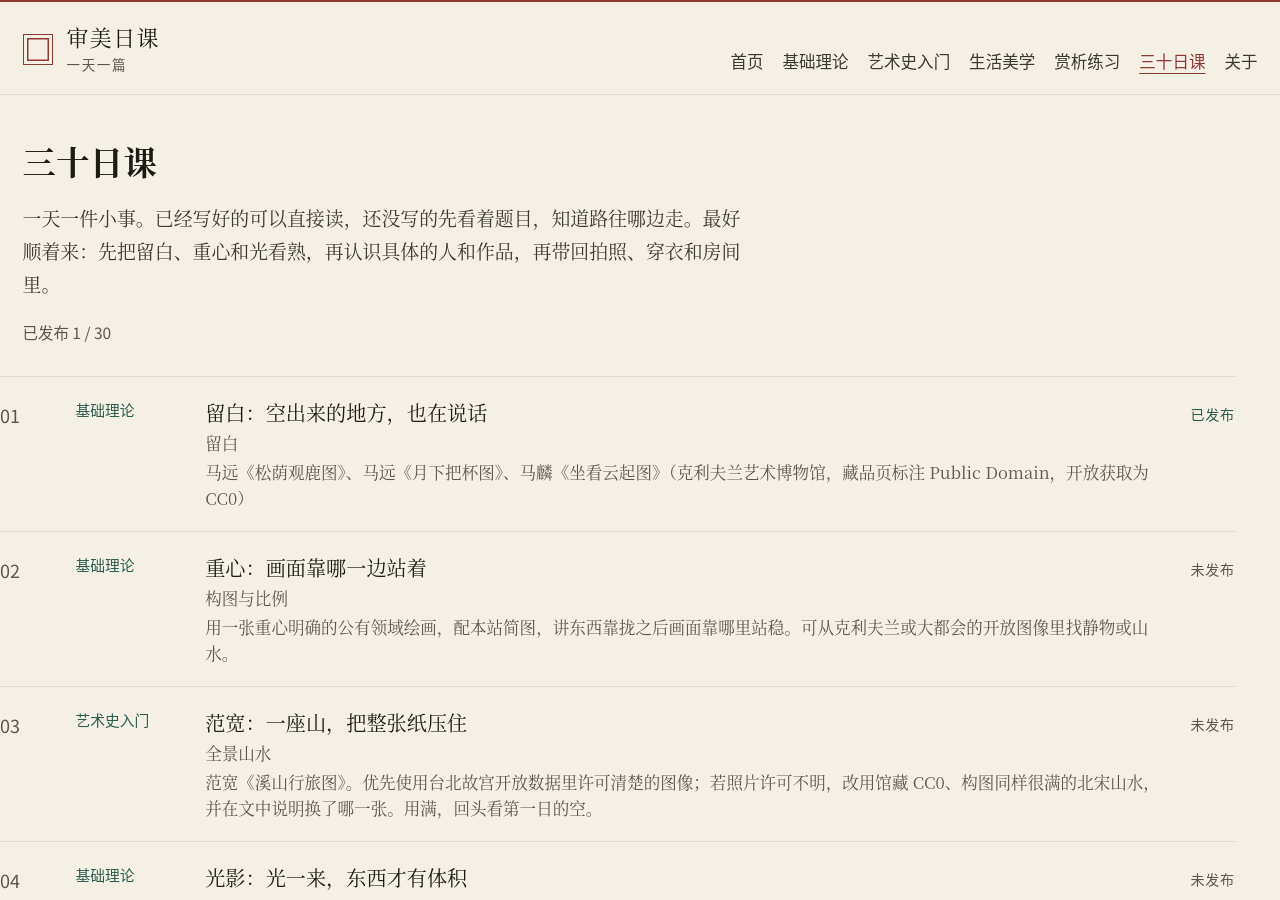
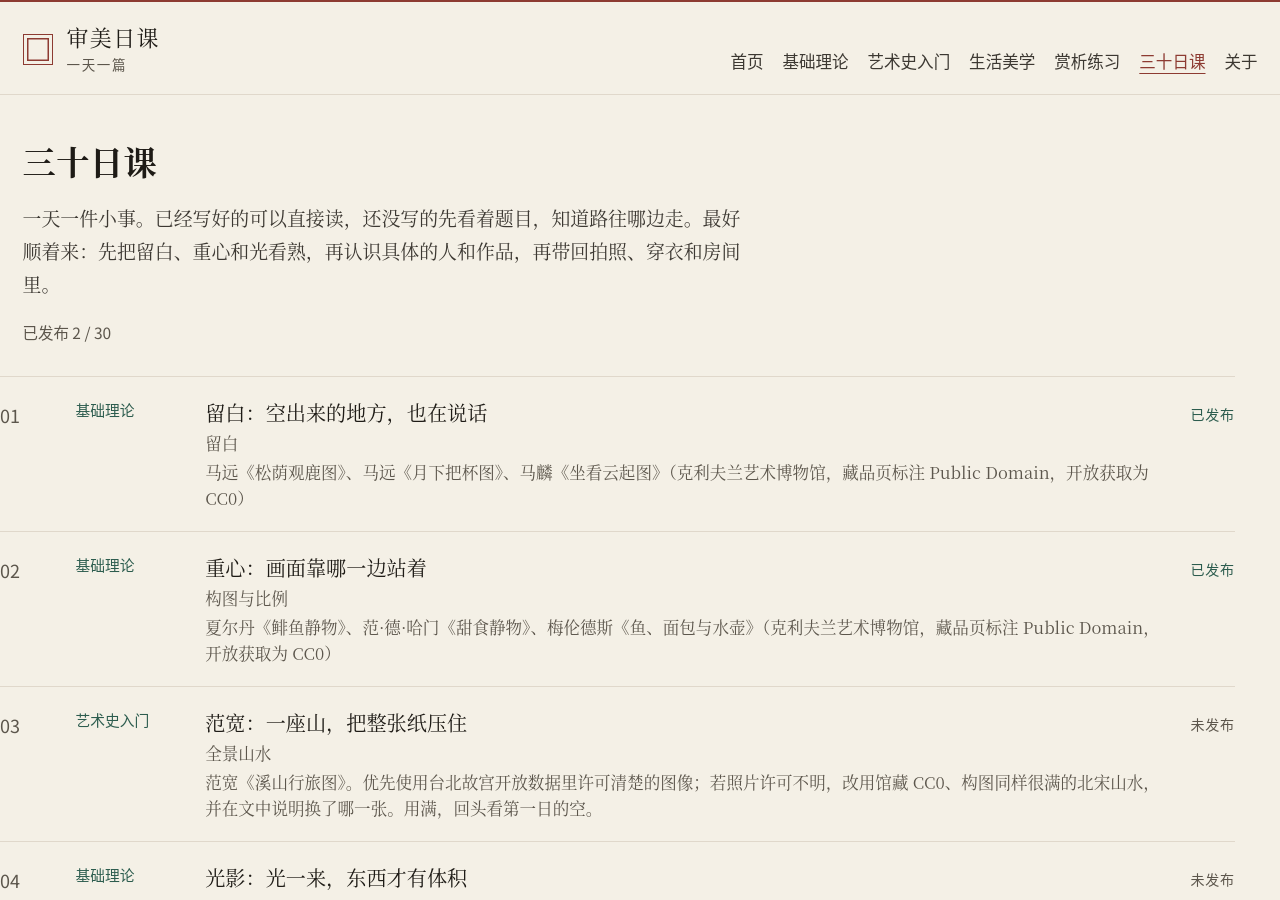
Before and after one commit to 57cx/aesthetics-daily, a Jekyll site: the page built from curriculum.html, in a window 1280 px wide and 900 px high. Built offline with Jekyll 4.4.1, drawn with Linux system fonts in a browser that asks for light colours; part of the change alters nothing that is shown.

Commit message:
Publish day 2 on where a picture stands. (#2)
Add the article on visual weight, three Cleveland open-access still lifes, and mark the day published.

Co-authored-by: Cursor Agent <cursoragent@cursor.com>
Co-authored-by: 57cx <57cx@users.noreply.github.com>

```diff
--- a/_data/curriculum.yml
+++ b/_data/curriculum.yml
@@ -14,8 +14,9 @@
   title: "重心：画面靠哪一边站着"
   category: 基础理论
   topic: 构图与比例
-  examples: "用一张重心明确的公有领域绘画，配本站简图，讲东西靠拢之后画面靠哪里站稳。可从克利夫兰或大都会的开放图像里找静物或山水。"
-  published: false
+  examples: "夏尔丹《鲱鱼静物》、范·德·哈门《甜食静物》、梅伦德斯《鱼、面包与水壶》（克利夫兰艺术博物馆，藏品页标注 Public Domain，开放获取为 CC0）"
+  published: true
+  date: 2026-11-13
 -
   day: 3
   title: "范宽：一座山，把整张纸压住"
--- /dev/null
+++ b/_posts/2026-11-13-day-02-zhongxin.md
@@ -0,0 +1,145 @@
+---
+layout: article
+title: "重心：画面靠哪一边站着"
+description: "用两张桌子上的静物看一件事：东西靠拢以后，画会靠某一边站住。"
+date: 2026-11-13 08:00:00 +0800
+day: 2
+category: 基础理论
+topic: 构图与比例
+permalink: /days/02/
+image: /assets/images/day-02/chardin-herrings.jpg
+image_alt: "夏尔丹《鲱鱼静物》。石台上左边是一只白瓷罐和几颗红樱桃，中间挂着两尾鱼，下面有面包和一只小杯子，右边斜靠着一口大铜盆，盆边有一只小陶罐。"
+image_width: 1296
+image_height: 1600
+---
+
+<p class="core"><span class="core-label">一句话</span>重心就是画面站脚的地方：东西靠到一起之后，最重的那一团在哪一边，画就靠哪一边站住。</p>
+
+## 图例讲解
+
+先别记名词。你把一幅画想成一个人站着就行。他可以左腿多使一点劲，右腿只是点着地。人没有倒。画也一样。
+
+昨天看的是空出来的路。今天看脚。脚踩在实的东西上。背后那堵墙可以是满的、灰的、深的，它不是留给你走进去的路。空和重是两件事。
+
+先看这一张。东西靠得很紧，脚踩得偏低。
+
+<figure class="plate">
+  <img src="{{ '/assets/images/day-02/chardin-herrings.jpg' | relative_url }}" width="1296" height="1600" alt="夏尔丹《鲱鱼静物》。左边白瓷罐上有蓝花，台沿有几颗红樱桃，一颗探出边外；中间两尾鱼用干草挂着，下面是面包和一只小玻璃杯；右边一口铜盆斜靠着，最右边是一只带盖的小陶罐和一粒蒜。">
+  <figcaption>
+    <span class="cap-title">夏尔丹《鲱鱼静物》</span>
+    <span class="cap-meta">馆方标题 Still Life with Herrings。中文名是按这个标题译的。让-西梅翁·夏尔丹（Jean-Siméon Chardin，1699–1779），法国，约 1735 年。布面油画，画心约 41 × 33.6 厘米。克利夫兰艺术博物馆，藏品号 1974.1，Leonard C. Hanna Jr. Fund。</span>
+    <span class="cap-license"><a href="https://www.clevelandart.org/art/1974.1">藏品页</a> · 许可：Public Domain。藏品页写明可以复制、修改、传播，不必请示。该馆<a href="https://www.clevelandart.org/open-access">开放获取</a>把这类图像以 <a href="https://creativecommons.org/publicdomain/zero/1.0/">CC0</a> 发布。接口里的分享状态也是 CC0。</span>
+  </figcaption>
+</figure>
+
+让-西梅翁·夏尔丹，法国人，这张大约画在 1735 年。不大，立着，像厨房里的一块石头台子。台子下面是暗的，后面是一堵灰墙，墙里还有一道更深的拱。你先别往墙上看。墙没有给你一条路。要看的是台上谁挨着谁。
+
+左边是一只白瓷罐，画着蓝色的花，把手朝左。罐脚旁边有几颗红樱桃，有一颗已经探出台子的前边，好像要掉，可它很小。
+
+中间偏上，两尾鲱鱼用一把干草拴着，垂在墙前。鱼是细的。它们把眼睛领高了一下，并没有变成最重的东西。鱼下面搁着两块面包，还有一只小玻璃杯。面包靠着罐子，也靠着右边的盆。
+
+右边是一口铜盆，斜靠着，口对着你，里面是亮的。它是这张台上最大的一件，又圆又宽。最右边还有一只带盖的小陶罐，旁边一粒蒜。台子正面靠右的地方，签着 chardin。
+
+如果量画框，这张纸的中心落在鱼后面的灰墙上。墙上没有东西。画并不站在那里。
+
+它站在台子上，而且站得偏右，站在那口铜盆上。白瓷罐是左边的一根柱子，颜色浅，个子也比铜盆小，所以是轻的那只脚。小陶罐更轻，像伸出去的一颗脚趾，把这一团在边上收住，眼睛就不容易滑出画外。鱼、面包、杯子都挨着盆和罐子。挨着以后，它们是一团，不是各说各的。
+
+这里可以用一个词：重心。重心不是纸的正中间，也不是画框画出来的那条中线。它是东西靠拢以后，重量落下的那一边。这个词不必背。以后看一张画，问「它靠哪一边站着」就够了。
+
+比例在今天也很具体，就是谁大谁小。铜盆比樱桃大得多，比小陶罐也大得多，所以脚在盆上，不在樱桃上。高的、细的，不一定沉。鱼挂得高，可它细。不必记一套比例公式。
+
+再看一张横的。脚踩在哪一边，更明白。可最高的那件东西，并不就是那只脚。
+
+<figure class="plate">
+  <img src="{{ '/assets/images/day-02/hamen-sweets.jpg' | relative_url }}" width="1600" height="950" alt="范·德·哈门《甜食静物》。石台左边是一盘较低的甜食和几颗核桃，旁边立着一只深色细瓶；中间偏右是一只装红液体的高脚杯；右边是一只木箱，箱上又叠着一盘更高的甜食。" loading="lazy">
+  <figcaption>
+    <span class="cap-title">范·德·哈门《甜食静物》</span>
+    <span class="cap-meta">馆方标题 Still Life with Sweets。中文名是按这个标题译的。胡安·范·德·哈门·伊·莱昂（Juan van der Hamen y Léon，1596–1631），西班牙，1622 年。布面油画，画心约 58 × 97 厘米。克利夫兰艺术博物馆，藏品号 1980.6，John L. Severance Fund。</span>
+    <span class="cap-license"><a href="https://www.clevelandart.org/art/1980.6">藏品页</a> · 许可：Public Domain。藏品页写明可以复制、修改、传播，不必请示。该馆<a href="https://www.clevelandart.org/open-access">开放获取</a>把这类图像以 <a href="https://creativecommons.org/publicdomain/zero/1.0/">CC0</a> 发布。</span>
+  </figcaption>
+</figure>
+
+胡安·范·德·哈门，西班牙人。1622 年，这个年份就写在画的左下角，和他的签名在一起。石台，后面是一块深色的墙。墙上没有风景。
+
+先找最大的一块。右边坐着一只浅色木箱，又宽又方，箱面上有一列小钉子。箱子上搁着一只高脚玻璃盘，甜食叠了两层，比左边那盘更高。一块浅色的方块压在最上头。
+
+最高的是另一件：一只高脚杯，立在画面中间，杯脚靠近木箱的左沿，肚子里是深红色的液体，顶上还有一个小盖。它把眼睛领到最高处。可它是细的。细的东西可以把一团拉高，却压不过那只又宽又实的木箱。踩实的脚在右边，在箱子上，不在这只杯子上。
+
+左边也有一只高脚盘，甜食少一层，位置更低。盘子和木箱之间，立着一只几乎黑掉的玻璃瓶，又高又细。台子前头散着几颗核桃，有一颗裂开了。
+
+深颜色会让一件窄东西显得沉一点。那只黑瓶子就是这样。可它再深，也细，挪不走右边的脚。核桃太小，也不算数。左边那盘是另一只脚，轻轻点着，免得整张画往右翻出去。
+
+馆方说明里写，这些甜食叫 turrón，是松子、蜂蜜、杏仁和榛子做的。名字不用背。要留下的是它们叠在哪一边，以及叠高了以后，那一边更沉。
+
+两张放在一起，重心就有两个好认的样子。
+
+一个是靠拢成团。夏尔丹的东西挤在台子上，脚落在这一团里最大的那件，不落在画框的中线上。眼睛先被挂着的鱼领上去，也没关系。领路的，和踩实的，可以不是同一件。
+
+一个是左右分明。范·德·哈门的木箱把脚踩在右边，左边只点着。最高的杯子在中间附近，它不是脚。
+
+你现在不用把这两种分清楚。看的时候用手盖住半张画。剩下的那半要是忽然轻了、像要倒，你盖住的那边多半就是脚。
+
+## 好与不好的对比
+
+下面两张不是古画，是为了把话说清楚画的示意。东西是同一套：一只碗，一把壶，一只小瓶，再加一颗果子。只是大小不同，靠不靠在一起也不同。
+
+<div class="compare">
+  <figure>
+    <img src="{{ '/assets/images/day-02/compare-steady.svg' | relative_url }}" width="640" height="640" alt="示意图：大碗和壶靠在台子右边，彼此挨着；小瓶在碗的外侧；左边只有一颗很小的果子。" loading="lazy">
+    <figcaption>
+      <span class="label">这样更妥</span>
+      大碗和壶靠在右边，小瓶在外侧收住。左边那颗果子很轻。
+    </figcaption>
+  </figure>
+  <figure>
+    <img src="{{ '/assets/images/day-02/compare-split.svg' | relative_url }}" width="640" height="640" alt="示意图：碗、果子、壶和小瓶被画得差不多大，从左到右分开站，彼此留着空隙。" loading="lazy">
+    <figcaption>
+      <span class="label">这样发闷</span>
+      四样东西差不多大，各占一处，谁也不挨谁。
+    </figcaption>
+  </figure>
+</div>
+
+先说右边为什么看着累。碗、果子、壶、瓶子，个头差不多，又分开站。眼睛刚落到左边的碗上，中间的壶又来叫，右边的瓶子也不让。不是这些形状难看，是它们用同样的力气分开说话。你不知道该靠哪边站，视线只好左右来回跳。没有一只踩实的脚，看一会儿就累。
+
+左边没有更高明的品味。它只做了一件具体的事：大碗和壶靠在一起，站到右边；小瓶更小，在外侧把这一团收住；左边那颗果子轻，只是点一下，不跟碗抢。你先看见右边那一团，再注意到左边的小果子。顺序就出来了。
+
+还有一句要说诚实。靠一边站，不是把另一边挖空。范·德·哈门的左边仍有一盘甜食和一只瓶子，夏尔丹的左边仍有那只白瓷罐。轻的那只脚要在。没有它，重的一边会像要翻出画外。重心是两只脚分量不同，不是只剩下一只脚。
+
+<section class="practice">
+  <h2 id="小练习">小练习</h2>
+  <p>今晚不用出门，也不用画得好。十分钟够了。</p>
+  <p>拿一张纸。手边没有的话，把手机备忘录的空白页横过来也行，但两张并排看更清楚。</p>
+  <p>先画一条横线，当作台子的边。</p>
+  <p>第一张，在右边画一只大圆，当作碗。圆的左边挨着画一把壶，壶要比碗高，壶身和圆碰上。再在大圆的右边画一只很小的瓶子。左边只点一个小点，当作一颗果子。让大的东西互相挨着。</p>
+  <p>第二张，还是这几样，可是画得差不多大。碗放在左，壶放在正中，瓶子放在右，中间留出空档，不要让它们碰上。果子也画大一点，单独搁在缝里。</p>
+  <p>两张拿远一点，并排看。问自己：哪一张你马上知道它靠哪边站？另一张是不是要左右找？</p>
+  <p>用一句话写下来。不用写得美。比如：「第一张我先看到右边的碗，脚在那边。」写完，今天的练习就结束了。</p>
+</section>
+
+## 赏析练习
+
+最后看西班牙的路易斯·梅伦德斯（Luis Meléndez）。大约 1772 年，一张比前两张更小的油画。馆方标题是 Still Life with Fish, Bread, and Kettle，我们称作《鱼、面包与水壶》。
+
+先只认东西。左边是一只橙子和一只柠檬，带着叶子。一条大鱼侧卧着，头抬起来，眼睛很清楚。鱼后面是一口又大又圆的器物，颜色发暗绿，看着像一口锅。右边是一大块面包，皮裂开了。最右边立着一只深色的水壶。前景有几瓣蒜，还有一朵浅色的小花。右下有签名。
+
+<figure class="plate">
+  <img src="{{ '/assets/images/day-02/melendez-fish-bread.jpg' | relative_url }}" width="1600" height="1145" alt="梅伦德斯《鱼、面包与水壶》。左边有橙子和柠檬，一条大鱼靠着后面一口暗绿色的圆器物，右边是一块裂开的面包和一只深色水壶，前景有蒜和一朵浅色小花。" loading="lazy">
+  <figcaption>
+    <span class="cap-title">梅伦德斯《鱼、面包与水壶》</span>
+    <span class="cap-meta">馆方标题 Still Life with Fish, Bread, and Kettle。中文名是按这个标题译的。路易斯·梅伦德斯（Luis Meléndez，1716–1780），西班牙，约 1772 年。布面油画，画心约 34 × 48 厘米。克利夫兰艺术博物馆，藏品号 1983.97，Leonard C. Hanna Jr. Fund。</span>
+    <span class="cap-license"><a href="https://www.clevelandart.org/art/1983.97">藏品页</a> · 许可：Public Domain。藏品页写明可以复制、修改、传播，不必请示。该馆<a href="https://www.clevelandart.org/open-access">开放获取</a>把这类图像以 <a href="https://creativecommons.org/publicdomain/zero/1.0/">CC0</a> 发布。</span>
+  </figcaption>
+</figure>
+
+看的时候挑两个问题就够，每个问题看够一分钟再答。没有标准答案，写给自己。
+
+<ol class="questions">
+  <li>眼睛第一次落下的地方是哪一件？是鱼，是面包，是后面那口大圆器物，还是最右边的水壶？</li>
+  <li>把画面从中间竖着分开。你觉得哪一半更沉？沉在一件东西上，还是好几样叠在一起才沉？</li>
+  <li>如果把最右边那只深色的水壶遮住，桌子还站得住吗？你是觉得它本来就靠中间，还是觉得边上少了一只脚？</li>
+  <li>面包颜色浅、个头大；鱼颜色深、身子长。你把「重」更多地算给浅而大的，还是深而长的？说一个你看见的理由。</li>
+  <li>左边的橙子和柠檬离鱼有一点距离。它们是在给左边垫一只轻脚，还是轻得几乎可以不算？</li>
+</ol>
+
+<p class="colophon">三张静物都下载自克利夫兰艺术博物馆的开放图像，只把最长边缩到 1600 像素以内，没有裁切画面。两张对照图是本站绘制的示意，用的是同一套碗、壶、小瓶和果子，不是某件作品，也不拿来笑话谁。</p>
```
Also changed, not shown: assets/images/day-02/chardin-herrings.jpg (added), assets/images/day-02/compare-split.svg (added), assets/images/day-02/compare-steady.svg (added), assets/images/day-02/hamen-sweets.jpg (added), assets/images/day-02/melendez-fish-bread.jpg (added).
